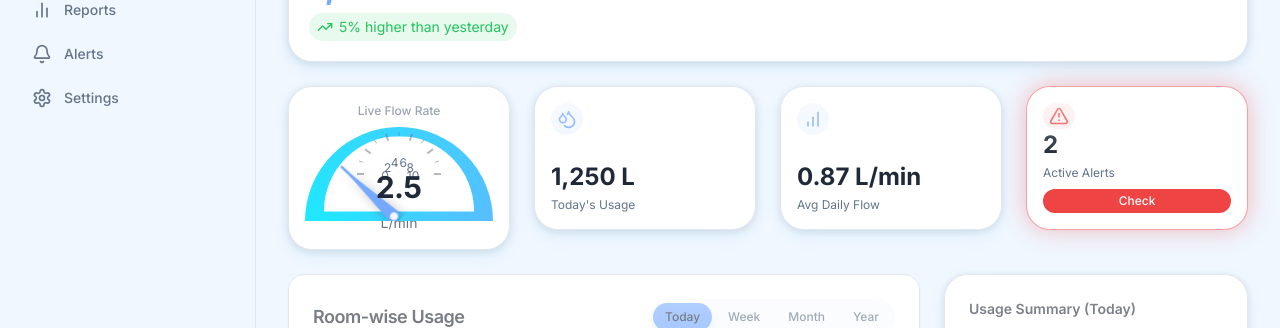
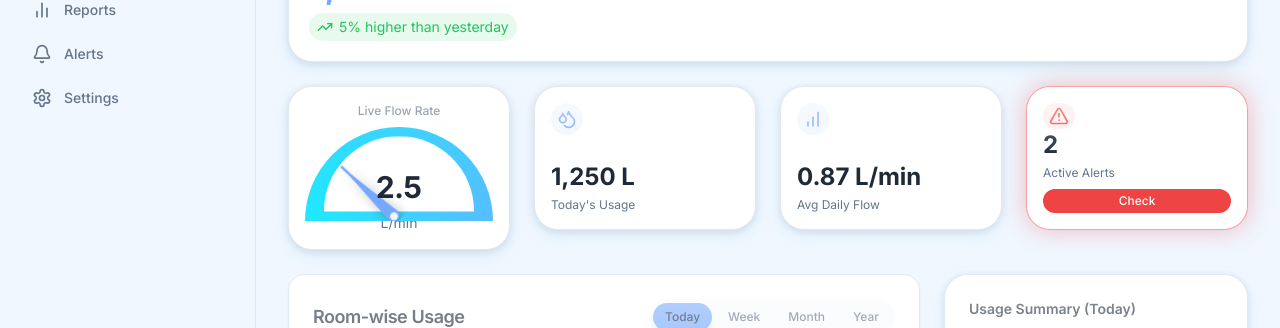
Before and after one commit to abhi24me/AquaTrack, a Next.js app: page /dashboard in a window 1280 px wide. Shown: the part 196-524 px from the top of the page. Built offline with nearby package versions, Linux system fonts and the light colour scheme.

Commit message:
remove other things except the live flow rate text, animated meter, the

```diff
--- a/src/components/charts/gauge.tsx
+++ b/src/components/charts/gauge.tsx
@@ -9,7 +9,6 @@ interface GaugeProps {
 }
 
 const MAX_VALUE = 10; // L/min
-const TICKS = 11; // 0 to 10
 
 export function Gauge({ value }: GaugeProps) {
   const percentage = Math.min(Math.max(value / MAX_VALUE, 0), 1);
@@ -39,32 +38,6 @@ export function Gauge({ value }: GaugeProps) {
          {/* Inner Mask */}
         <div className="absolute top-[10%] left-[10%] w-[80%] h-[160%] rounded-full bg-card" style={{ clipPath: 'polygon(0 0, 100% 0, 100% 50%, 0 50%)' }}></div>
 
-        {/* Ticks */}
-        <div className="absolute top-0 left-0 w-full h-full">
-          {Array.from({ length: TICKS }).map((_, i) => {
-             const tickRotation = (i / (TICKS - 1)) * 180 - 90;
-             const isMajorTick = i % 2 === 0;
-            return (
-                 <div
-                    key={i}
-                    className="absolute w-full h-full origin-bottom-center"
-                    style={{ transform: `rotate(${tickRotation}deg)` }}
-                >
-                    <div className={cn(
-                        "bg-muted-foreground/50 absolute top-[5%]",
-                        isMajorTick ? "w-0.5 h-[8%]" : "w-px h-[5%]",
-                        "left-1/2 -translate-x-1/2"
-                    )}></div>
-                     {isMajorTick && (
-                        <div className="absolute top-[22%] left-1/2 -translate-x-1/2" style={{transform: `translateX(-50%) rotate(${-tickRotation}deg)`}}>
-                            <span className="text-xs text-muted-foreground">{i}</span>
-                        </div>
-                    )}
-                </div>
-            )
-          })}
-        </div>
-
        {/* Pointer */}
         <div
           className="absolute bottom-0 left-0 w-full h-full origin-bottom transition-transform duration-300 ease-out"
```
